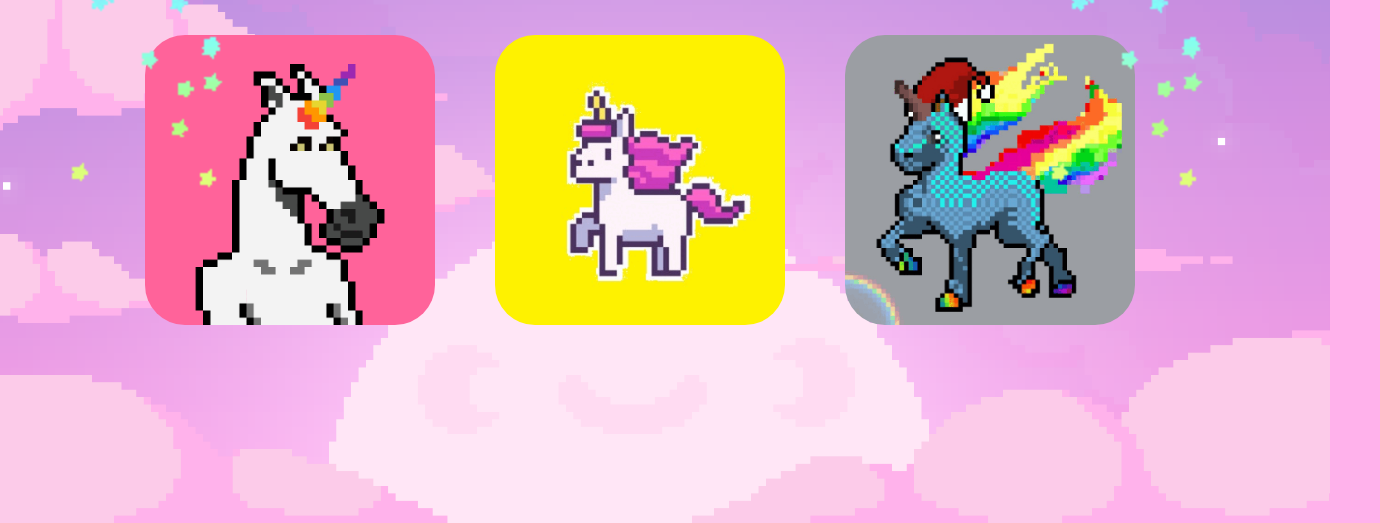
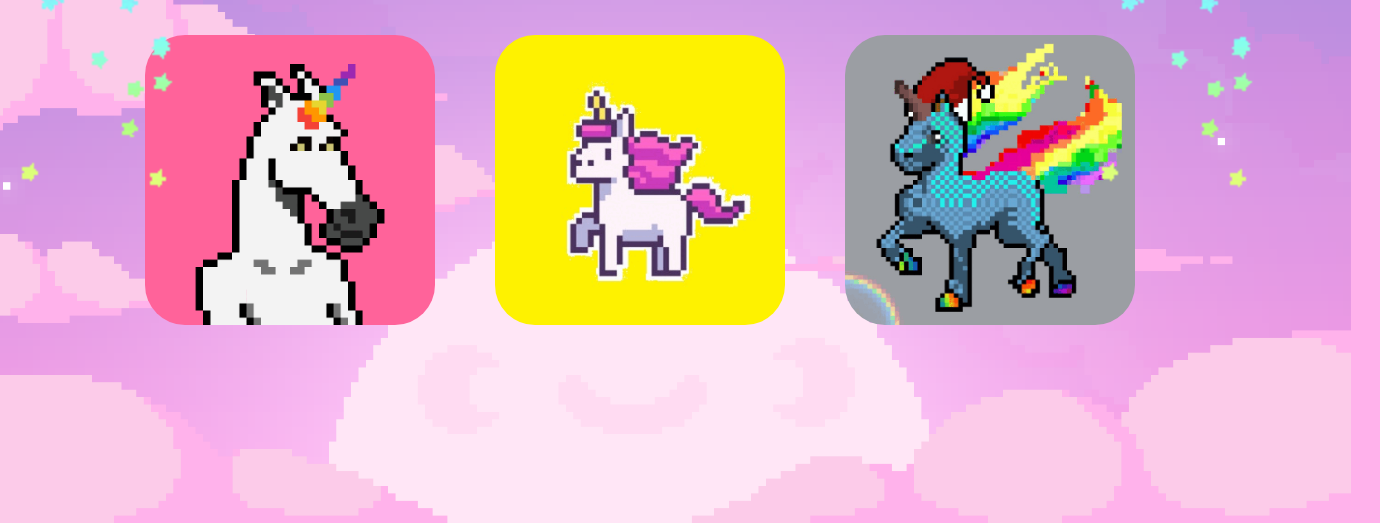
Before and after one commit to CalluMcGregor/GCP-Ansible-GHActions, a plain HTML site: page ansible/index.html in a window 1280 px wide. Shown: the part 277-800 px from the top of the page, 1380 px wide, since content can reach past the window. Drawn offline with nearby package versions, Linux system fonts and the light colour scheme.

Commit message:
positioning

```diff
--- a/ansible/index.html
+++ b/ansible/index.html
@@ -27,8 +27,8 @@
 </center>
 <div class ="uni-gif"><img src="unicorn_gif.gif" style="position:absolute; left:30px; top:90px; width: 220px;"></div>
 <div class ="uni-gif"><img src="unicorn_gif2.gif" style="position:absolute; right:30px; top:90px; width: 220px;"></div>
-<div class ="sparkles-gif"><img src="sparkles.gif" style="position:absolute; left: -50px; top:-20px; width: 400px;"></div>
-<div class ="sparkles-gif"><img src="sparkles.gif" style="position:absolute; right: -50px; top:-20px; width: 400px;"></div>
+<div class ="sparkles-gif"><img src="sparkles.gif" style="position:absolute; left: -100px; top:-20px; width: 400px;"></div>
+<div class ="sparkles-gif"><img src="sparkles.gif" style="position:absolute; right: -100px; top:-20px; width: 400px;"></div>
 <div class="flexbox-container">
     <div class="flex-item"><img class="flex-item1" src="gif2.gif"></div>
     <div class="flex-item"><img class="flex-item1" src="gif1.gif"></div>
```
